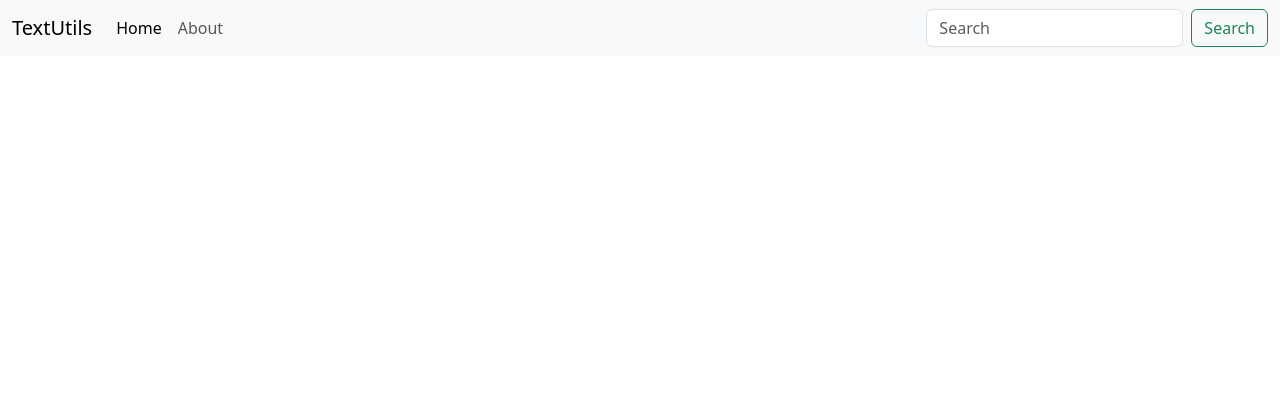
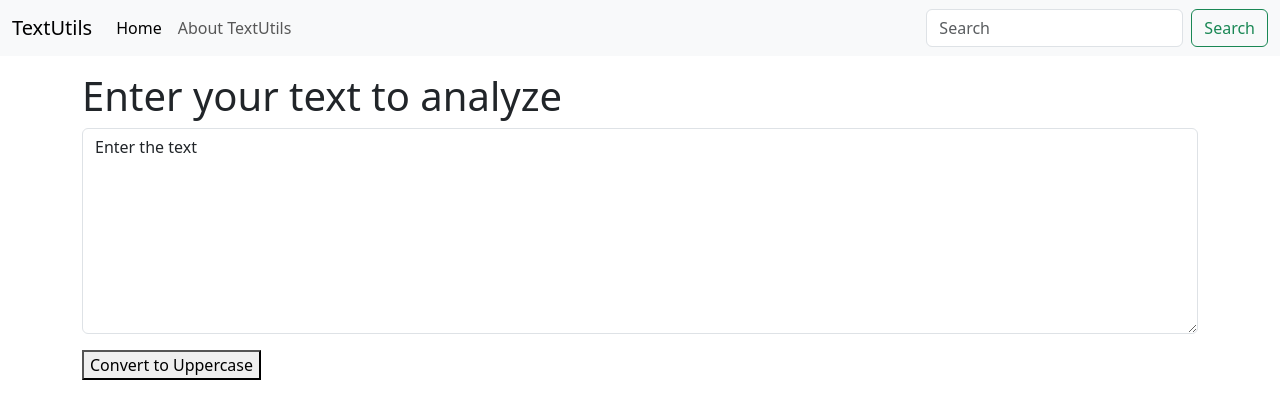
Before and after one commit to mrutyunjayas490/learnreact, a React (Create React App) app: page / in a window 1280 px wide. Shown: the top 418 px of the page. Built offline with nearby package versions, Linux system fonts and the light colour scheme.

Commit message:
create a webpage that convert any text to uppercase

```diff
--- a/src/App.js
+++ b/src/App.js
@@ -1,31 +1,16 @@
 import './App.css';
+import Navbar from './components/Navbar.js'
+import TextForm from './components/TextForm.js'
 
 function App() {
   return (
     <>
-    <nav className="navbar navbar-expand-lg bg-body-tertiary">
-  <div className="container-fluid">
-    <a className="navbar-brand" href="/">TextUtils</a>
-    <button className="navbar-toggler" type="button" data-bs-toggle="collapse" data-bs-target="#navbarSupportedContent" aria-controls="navbarSupportedContent" aria-expanded="false" aria-label="Toggle navigation">
-      <span className="navbar-toggler-icon"></span>
-    </button>
-    <div className="collapse navbar-collapse" id="navbarSupportedContent">
-      <ul className="navbar-nav me-auto mb-2 mb-lg-0">
-        <li className="nav-item">
-          <a className="nav-link active" aria-current="page" href="/">Home</a>
-        </li>
-        <li className="nav-item">
-          <a className="nav-link" href="/">About</a>
-        </li>
-      </ul>
-      <form className="d-flex" role="search">
-        <input className="form-control me-2" type="search" placeholder="Search" aria-label="Search"/>
-        <button className="btn btn-outline-success" type="submit">Search</button>
-      </form>
+    <Navbar title='TextUtils' aboutText='About TextUtils'/>
+
+    <div className="container my-3">
+    <TextForm heading='Enter your text to analyze'/>
     </div>
-  </div>
-</nav>
-    </>// it's a stucture called js stucture <>every thing under this is a js file</>
+    </> //it's a stucture called js stucture <>every thing under this is a js file</>
   );// here we return jxs file which is look like a html but it as a javascript
 }
 
--- /dev/null
+++ b/src/components/Navbar.js
@@ -0,0 +1,39 @@
+import React from 'react'
+import PropTypes from 'prop-types'
+
+export default function Navbar(props) {
+  return (
+    <nav className="navbar navbar-expand-lg bg-body-tertiary">
+  <div className="container-fluid">
+    <a className="navbar-brand" href="/">{props.title}</a>
+    <button className="navbar-toggler" type="button" data-bs-toggle="collapse" data-bs-target="#navbarSupportedContent" aria-controls="navbarSupportedContent" aria-expanded="false" aria-label="Toggle navigation">
+      <span className="navbar-toggler-icon"></span>
+    </button>
+    <div className="collapse navbar-collapse" id="navbarSupportedContent">
+      <ul className="navbar-nav me-auto mb-2 mb-lg-0">
+        <li className="nav-item">
+          <a className="nav-link active" aria-current="page" href="/">Home</a>
+        </li>
+        <li className="nav-item">
+          <a className="nav-link" href="/">{props.aboutText}</a>
+        </li>
+      </ul>
+      <form className="d-flex" role="search">
+        <input className="form-control me-2" type="search" placeholder="Search" aria-label="Search"/>
+        <button className="btn btn-outline-success" type="submit">Search</button>
+      </form>
+    </div>
+  </div>
+</nav>
+  )
+}
+
+Navbar.propTypes = {
+    title: PropTypes.string.isRequired,
+    aboutText: PropTypes.string.isRequired,
+} //Define the types of props
+
+Navbar.defaultProps = {
+    title: 'Set title here',
+    aboutText: 'About text here'
+}; //Send the default value
--- /dev/null
+++ b/src/components/TextForm.js
@@ -0,0 +1,26 @@
+import React, {useState} from 'react'
+
+
+export default function TextForm(props) {
+    const handleUpClick = ()=>{
+        //console.log("Uppercase was clicked: " + text);
+        let newText = text.toUpperCase();
+        setText(newText);
+    }
+    const handleOnChange = (event)=>{
+        //console.log("OnChange");
+        setText(event.target.value);
+    }
+    const [text, setText] = useState('Enter the text');
+    //text = "New text";// worng way to chnage the text state
+    //setText("new text");// correct way to change the text state
+    return (
+        <div>
+            <h1>{props.heading}</h1>
+            <div className="mb-3">
+            <textarea className="form-control" value={text} onChange={handleOnChange} id="myBox" rows="8"></textarea>
+            </div>
+            <button className ="button btn-primery" onClick={handleUpClick}>Convert to Uppercase</button>
+    </div>
+  )
+}
```
